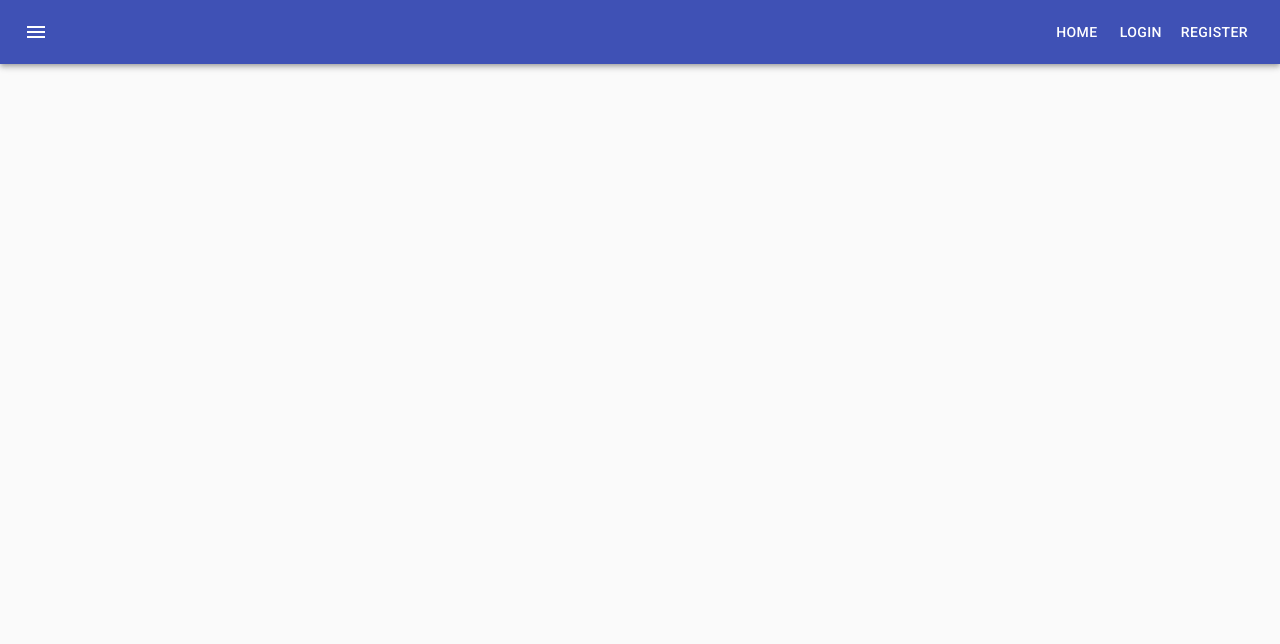
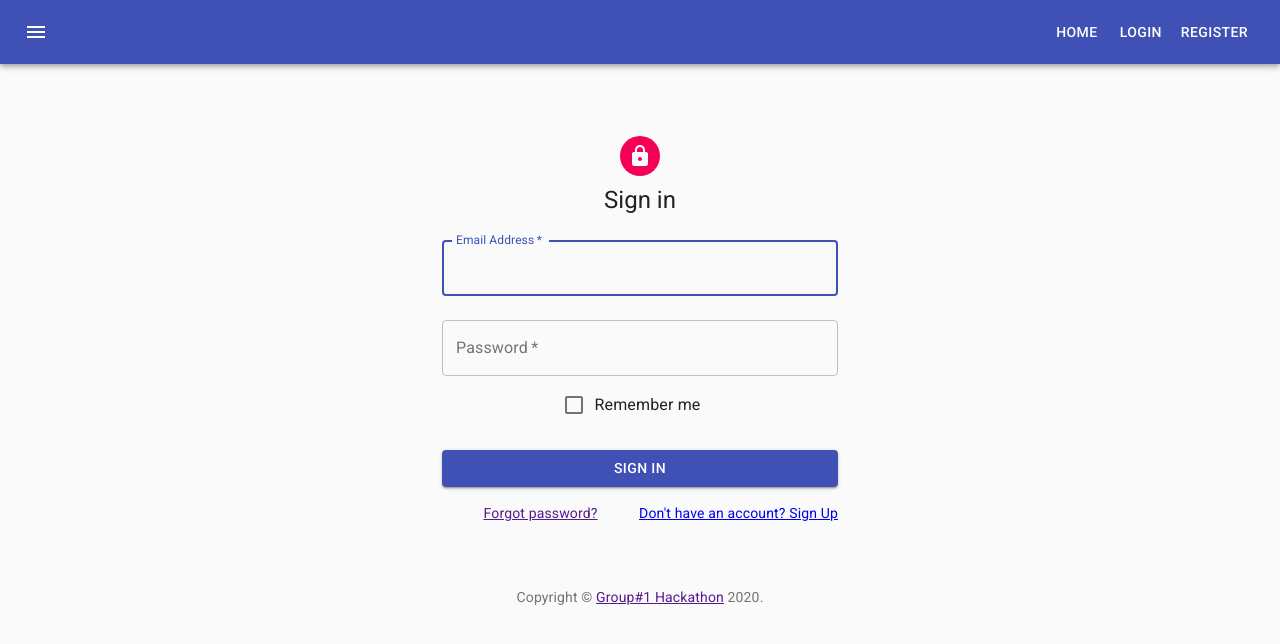
Before and after one commit to danielhafez/full_house, a React (Create React App) app in the folder FE/full_house/: page /login in a window 1280 px wide. Shown: the top 644 px of the page. Built offline with nearby package versions, Linux system fonts and the light colour scheme.

Commit message:
improved registration

```diff
--- a/FE/full_house/src/App.js
+++ b/FE/full_house/src/App.js
@@ -20,7 +20,7 @@ function App() {
         <NavBar />
         <Route exact path='/' component={newLandingPage} />
         <div>
-          {/* <Route exact path='/login' component={Login} /> */}
+          <Route exact path='/login' component={Login} />
           <Route exact path='/register' component={Signup} />
           <Route exact path='/all_companies' component={BusinessSearch} />
           <Route exact path='/business_profile' component={BusinessProfile} />
--- a/FE/full_house/src/components/FinalConfirmation.jsx
+++ b/FE/full_house/src/components/FinalConfirmation.jsx
@@ -37,14 +37,31 @@ class FinalConfirmation extends React.Component {
           <CssBaseline />
           <div className='paper'>
             <img src={logo} alt='full-house icon' className='signup-logo'></img>
-
-            <Typography component='h1' variant='h5' className='subtitle-signup'>
+            {!this.props.success && (
+              <Typography
+                component='h1'
+                variant='h5'
+                className='subtitle-signup'
+              >
                 Congratulations {this.props.name}, you can now confirm your
                 registration!{' '}
               </Typography>
+            )}
+            {this.props.success && (
+              <Typography
+                component='h1'
+                variant='h5'
+                className='subtitle-signup'
+              >
+                Registration Completed! Welcom to Full House {this.props.name}
+              </Typography>
+            )}{' '}
+            }
             <form className='form' noValidate>
               <Grid container justify='center'>
                 <Grid className='margin-top'>
+                  {!this.props.success && (
+                    <>
                       <Button
                         disabled={this.props.activeStep === 0}
                         onClick={this.props.handleBack}
@@ -52,11 +69,6 @@ class FinalConfirmation extends React.Component {
                       >
                         Back
                       </Button>
-                  <ButtonSuccess
-                    variant='contained'
-                    color='primary'
-                    onClick={this.submit}
-                  ></ButtonSuccess>
                       <Button
                         variant='contained'
                         color='primary'
@@ -66,6 +78,15 @@ class FinalConfirmation extends React.Component {
                           ? 'Finish'
                           : 'Next'}
                       </Button>
+                    </>
+                  )}
+                  {this.props.success && (
+                    <Button variant='contained' color='primary'>
+                      <Link to={'/business-dashboard/' + this.props.id}>
+                        Go to your dashboards
+                      </Link>{' '}
+                    </Button>
+                  )}
                 </Grid>
               </Grid>
               {/* <ButtonSuccess submit={this.submit}></ButtonSuccess> */}
--- a/FE/full_house/src/components/Login.jsx
+++ b/FE/full_house/src/components/Login.jsx
@@ -0,0 +1,125 @@
+import React from 'react';
+import Avatar from '@material-ui/core/Avatar';
+import Button from '@material-ui/core/Button';
+import CssBaseline from '@material-ui/core/CssBaseline';
+import TextField from '@material-ui/core/TextField';
+import FormControlLabel from '@material-ui/core/FormControlLabel';
+import Checkbox from '@material-ui/core/Checkbox';
+import { Link } from 'react-router-dom';
+import Grid from '@material-ui/core/Grid';
+import Box from '@material-ui/core/Box';
+import LockOutlinedIcon from '@material-ui/icons/Lock';
+import Typography from '@material-ui/core/Typography';
+import { makeStyles } from '@material-ui/core/styles';
+import Container from '@material-ui/core/Container';
+
+function Copyright() {
+  return (
+    <Typography variant='body2' color='textSecondary' align='center'>
+      {'Copyright © '}
+      <Link color='inherit' href='https://material-ui.com/'>
+        Group#1 Hackathon
+      </Link>{' '}
+      {new Date().getFullYear()}
+      {'.'}
+    </Typography>
+  );
+}
+
+const useStyles = makeStyles((theme) => ({
+  paper: {
+    marginTop: theme.spacing(8),
+    display: 'flex',
+    flexDirection: 'column',
+    alignItems: 'center',
+  },
+  avatar: {
+    margin: theme.spacing(1),
+    backgroundColor: theme.palette.secondary.main,
+  },
+  form: {
+    width: '100%', // Fix IE 11 issue.
+    marginTop: theme.spacing(1),
+  },
+  submit: {
+    margin: theme.spacing(3, 0, 2),
+  },
+}));
+
+export default function SignIn() {
+  const classes = useStyles();
+  const [username, setUsername] = React.useState('');
+  const [password, setPassword] = React.useState('');
+  const [auth, setAuth] = React.useState(false);
+  const submit = (event) => {
+    event.preventDefault();
+  };
+  return (
+    <Container component='main' maxWidth='xs'>
+      <CssBaseline />
+      <div className={classes.paper}>
+        <Avatar className={classes.avatar}>
+          <LockOutlinedIcon />
+        </Avatar>
+        <Typography component='h1' variant='h5'>
+          Sign in
+        </Typography>
+        <form className={classes.form} validate>
+          <TextField
+            variant='outlined'
+            margin='normal'
+            required
+            fullWidth
+            id='email'
+            label='Email Address'
+            name='email'
+            autoComplete='email'
+            autoFocus
+            onChange={(event) => setUsername(event.target.value)}
+          />
+          <TextField
+            variant='outlined'
+            margin='normal'
+            required
+            fullWidth
+            name='password'
+            label='Password'
+            type='password'
+            id='password'
+            autoComplete='current-password'
+            onChange={(event) => setPassword(event.target.value)}
+          />
+          <FormControlLabel
+            control={<Checkbox value='remember' color='primary' />}
+            label='Remember me'
+          />
+          <Button
+            type='submit'
+            fullWidth
+            variant='contained'
+            color='primary'
+            className={classes.submit}
+            onClick={(event) => submit(event)}
+          >
+            Sign In
+          </Button>
+          <Grid container>
+            <Grid item xs>
+              <Link href='#' variant='body2'>
+                Forgot password?
+              </Link>
+            </Grid>
+            <Grid item>
+              <Link to='/register' variant='body2'>
+                {"Don't have an account? Sign Up"}
+              </Link>
+            </Grid>
+          </Grid>
+        </form>
+      </div>
+      <Box mt={8}>
+        <Copyright />
+      </Box>
+    </Container>
+  );
+}
--- a/FE/full_house/src/components/Signup.jsx
+++ b/FE/full_house/src/components/Signup.jsx
@@ -51,6 +51,7 @@ export default function HorizontalLabelPositionBelowStepper() {
   const [activeStep, setActiveStep] = React.useState(0);
   const [userInfo, setUserInfo] = React.useState({});
   const [companyInfo, setCompanyInfo] = React.useState({});
+  const [success, setSuccess] = React.useState(false);
   const steps = getSteps();
 
   const handleNext = (userInformation) => {
@@ -107,6 +108,7 @@ export default function HorizontalLabelPositionBelowStepper() {
       alert(`Error: ${e}`);
       return false;
     }
+    setSuccess(true);
   };
 
   const getStepContent = (stepIndex) => {
@@ -143,6 +145,8 @@ export default function HorizontalLabelPositionBelowStepper() {
             steps={steps}
             name={userInfo.first_name}
             submit={submit}
+            success={success}
+            id={userInfo.company_id}
           ></FinalConfirmation>
         );
       default:
```
Lines whose indentation alone changed are shown as unchanged.
